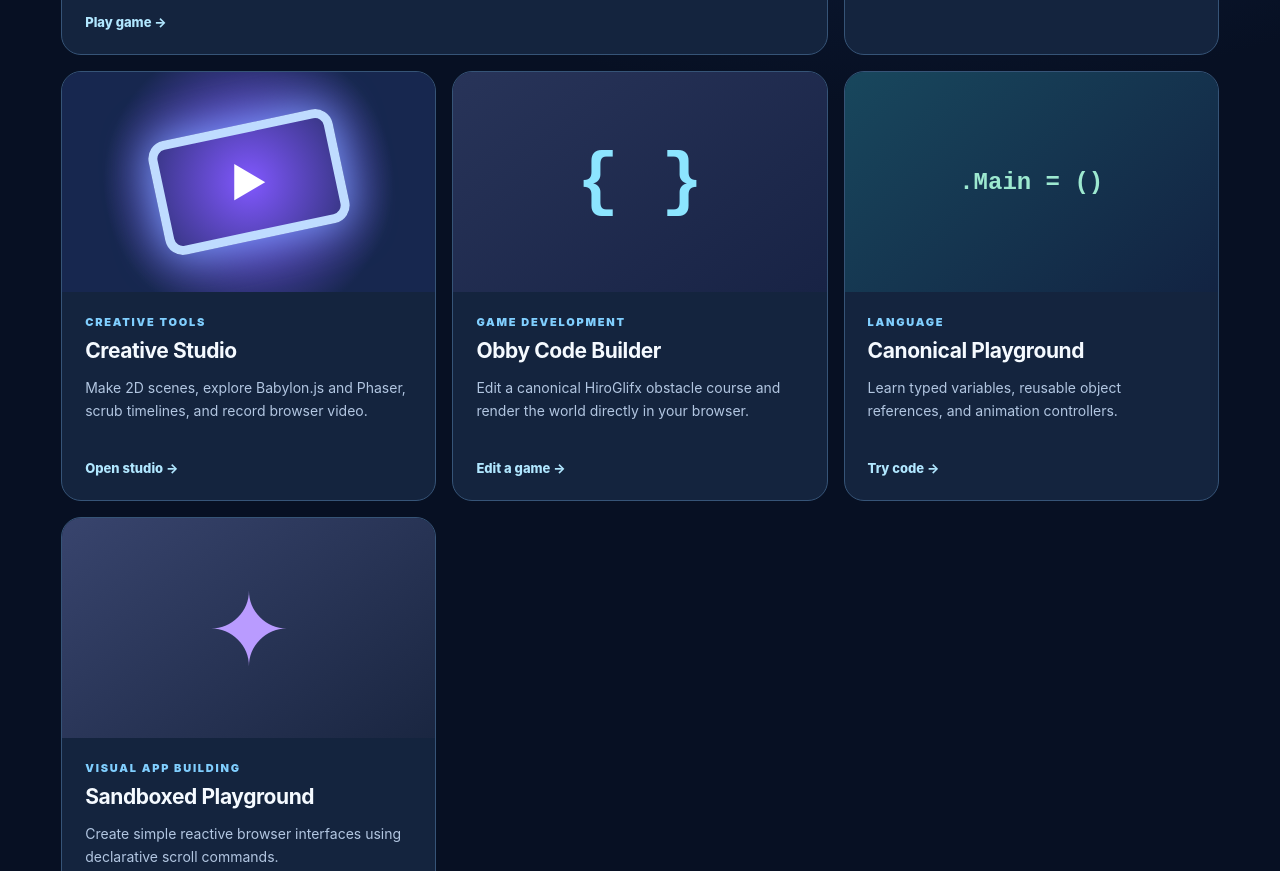
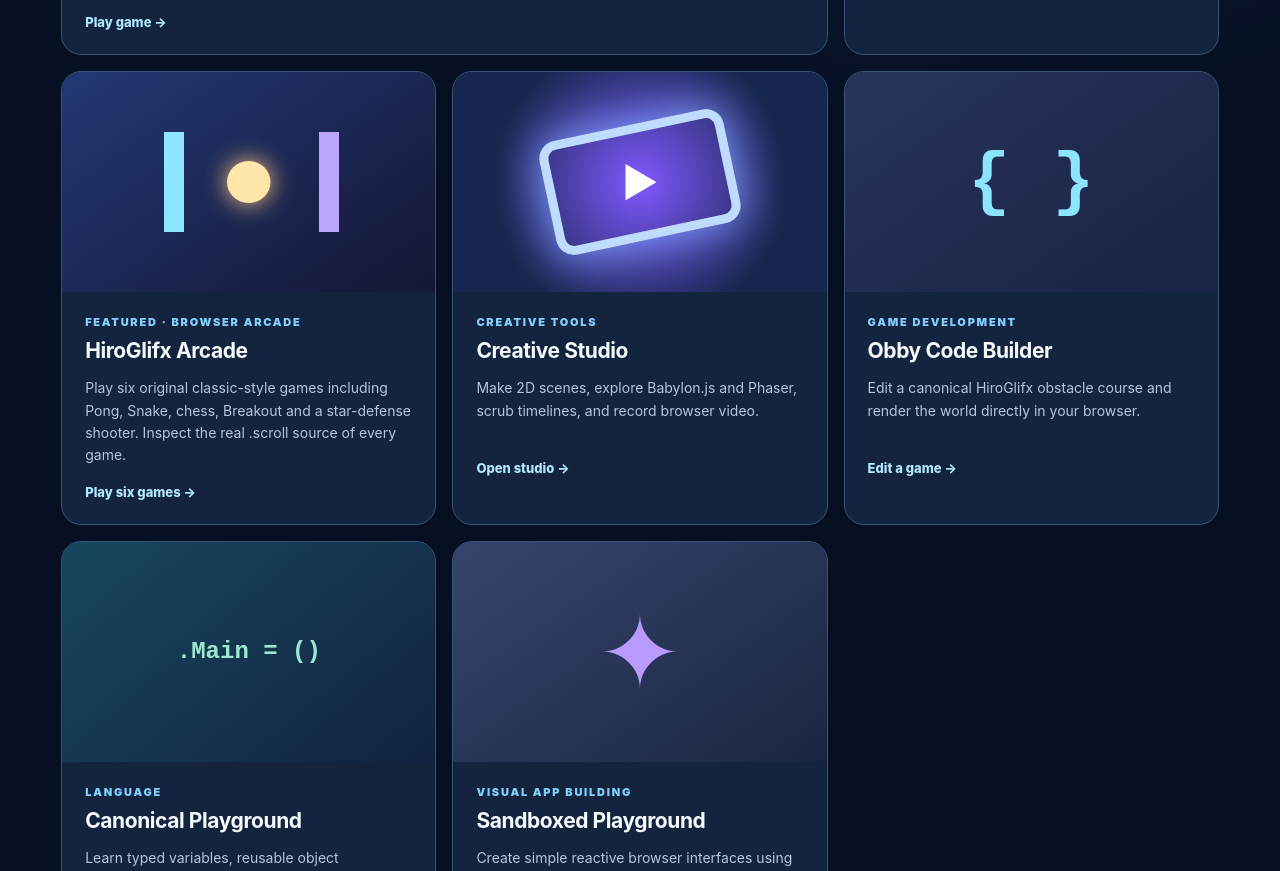
Before and after one commit to dryty93/HiroGlifx_JS, a website: page showcase.html in a window 1280 px wide. Shown: the part 1169-2040 px from the top of the page. Drawn offline with Linux system fonts and the light colour scheme.

Commit message:
feat: add six playable source-visible arcade games to HiroGlifx portfolio showcase

```diff
--- a/showcase.html
+++ b/showcase.html
@@ -29,6 +29,7 @@ h2{font-size:31px;letter-spacing:-.04em;margin:0}.section-head p{color:#9cb6d3;f
 .art.game:before{content:"";position:absolute;left:30%;top:52%;width:34%;height:22%;transform:skewY(-18deg);background:#60baff;box-shadow:105px -33px 0 #a68aff,190px -67px 0 #f7cf64}
 .art.game:after{content:"";position:absolute;left:36%;top:29%;width:30px;height:75px;border-radius:10px;background:#a58aff;box-shadow:0 -20px 0 -7px #fde68a}
 .art.blockhaven{background:linear-gradient(145deg,#357e89,#123c49)}.art.blockhaven:before{content:"";width:120px;height:96px;background:#64bd72;transform:skewY(-17deg);box-shadow:50px 30px 0 #9a754b,-40px -15px 0 -12px #a0e7aa;border:4px solid #b5f7b9}.art.blockhaven:after{content:"✦";position:absolute;right:25%;top:18%;font-size:45px;color:#caffbe}
+.art.arcade-art{background:linear-gradient(145deg,#233874,#151735)}.art.arcade-art:before{content:"";width:20px;height:100px;background:#8ee5ff;box-shadow:155px 0 0 #bba5ff;transform:translateX(-75px)}.art.arcade-art:after{content:"●";position:absolute;color:#ffe6a8;font-size:58px;text-shadow:0 0 25px #ffc982;transform:translateX(0)}
 .art.video{background:radial-gradient(circle at center,#8158ff,#17274f 67%)}
 .art.video:before{content:"";width:170px;height:98px;border:9px solid #bfdcff;border-radius:18px;transform:rotate(-12deg);box-shadow:0 0 45px #7ba3ff}
 .art.video:after{content:"▶";position:absolute;font-size:40px;color:#fff}
@@ -59,6 +60,7 @@ footer{text-align:center;margin-top:50px;color:#8299b7;font-size:13px}
 <div class="cards">
 <a class="card featured" href="./skybound.html"><div class="art game" role="img" aria-label="Illustrated floating platforms"></div><div class="details"><div class="meta">Featured · 3D game</div><h3>Skybound Obby</h3><p>A five-stage floating obstacle challenge with moving platforms, lava, checkpoints, and time trials.</p><span class="card-link">Play game →</span></div></a>
 <a class="card" href="./blockhaven.html"><div class="art blockhaven" role="img" aria-label="Illustrated low-poly grass and dirt cubes"></div><div class="details"><div class="meta">Featured · 3D creative sandbox</div><h3>Blockhaven</h3><p>Explore an original block-built world, mine materials, place blocks and save your creations in the browser.</p><span class="card-link">Explore world →</span></div></a>
+<a class="card" href="./arcade.html"><div class="art arcade-art" role="img" aria-label="Illustration of colorful arcade paddles, a ball and stars"></div><div class="details"><div class="meta">Featured · Browser arcade</div><h3>HiroGlifx Arcade</h3><p>Play six original classic-style games including Pong, Snake, chess, Breakout and a star-defense shooter. Inspect the real .scroll source of every game.</p><span class="card-link">Play six games →</span></div></a>
 <a class="card" href="./creative-studio.html"><div class="art video" role="img" aria-label="Illustrated video player"></div><div class="details"><div class="meta">Creative tools</div><h3>Creative Studio</h3><p>Make 2D scenes, explore Babylon.js and Phaser, scrub timelines, and record browser video.</p><span class="card-link">Open studio →</span></div></a>
 <a class="card" href="./obby-playground.html"><div class="art editor" role="img" aria-label="Illustrated editor brackets"></div><div class="details"><div class="meta">Game development</div><h3>Obby Code Builder</h3><p>Edit a canonical HiroGlifx obstacle course and render the world directly in your browser.</p><span class="card-link">Edit a game →</span></div></a>
 <a class="card" href="./canonical-playground.html"><div class="art code" role="img" aria-label="HiroGlifx Main syntax"></div><div class="details"><div class="meta">Language</div><h3>Canonical Playground</h3><p>Learn typed variables, reusable object references, and animation controllers.</p><span class="card-link">Try code →</span></div></a>
```
